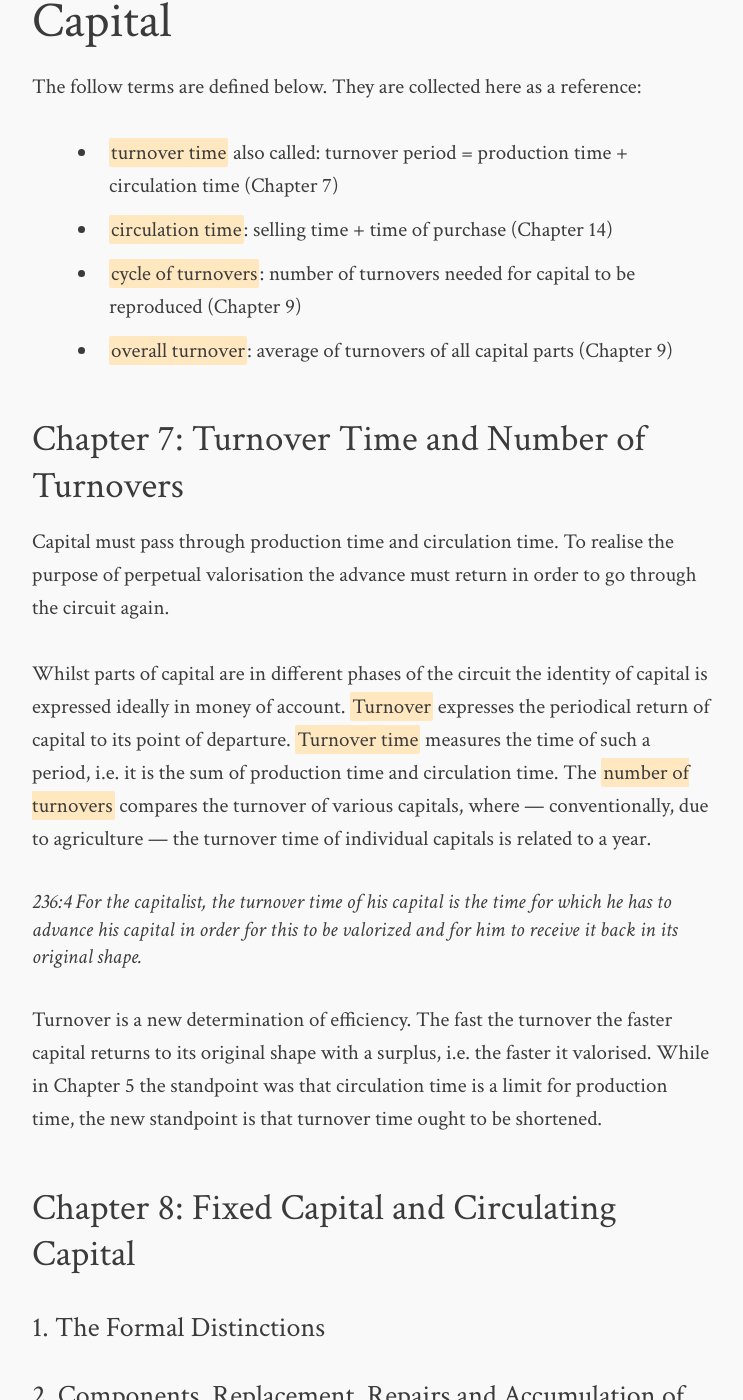
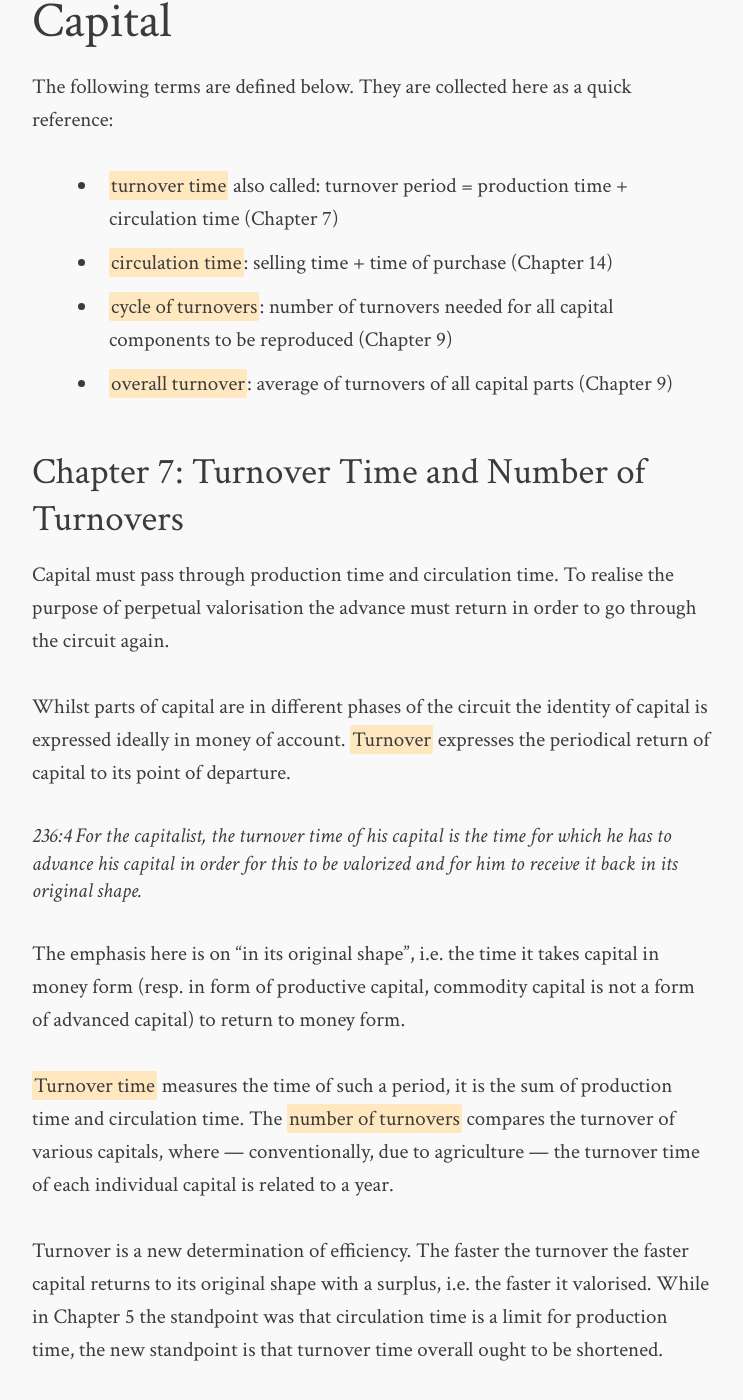
Before and after one commit to readingcapital/readingcapital.github.io, a Jekyll site: the page built from volume-2/index.md, in a window 1280 px wide and 1400 px high, scrolled down 2251 px. Shown: the whole window, without its empty margins (268-1011 px from the left). Built offline with Jekyll 4.4.1, drawn with Linux system fonts in a browser that asks for light colours; comment, search, counter and statistics services are not loaded.

Commit message:
revised chapter 7 to emphasise form over amount.

```diff
--- a/volume-2/index.md
+++ b/volume-2/index.md
@@ -55,38 +55,44 @@ layout: page
 
 ## Part Two: The Turnover of Capital ##
 
-The follow terms are defined below. They are collected here as a reference:
+The following terms are defined below. They are collected here as a quick
+reference:
 
  * *turnover time* also called: turnover period = production time + circulation
    time (Chapter 7)
  * *circulation time*: selling time + time of purchase (Chapter 14)
- * *cycle of turnovers*: number of turnovers needed for capital to be
-   reproduced (Chapter 9)
+ * *cycle of turnovers*: number of turnovers needed for all capital components
+   to be reproduced (Chapter 9)
  * *overall turnover*: average of turnovers of all capital parts (Chapter 9)
 
 ### Chapter 7: Turnover Time and Number of Turnovers ###
 
-Capital must pass through production time and circulation time. To realise
-the purpose of perpetual valorisation the advance must return in order to go
-through the circuit again.
+Capital must pass through production time and circulation time. To realise the
+purpose of perpetual valorisation the advance must return in order to go through
+the circuit again.
 
 Whilst parts of capital are in different phases of the circuit the identity of
 capital is expressed ideally in money of account. *Turnover* expresses the
-periodical return of capital to its point of departure. *Turnover time* measures
-the time of such a period, i.e. it is the sum of production time and circulation
-time. The *number of turnovers* compares the turnover of various capitals, where
-— conventionally, due to agriculture — the turnover time of individual capitals
-is related to a year.
+periodical return of capital to its point of departure.
 
 > 236:4 For the capitalist, the turnover time of his capital is the time for
 > which he has to advance his capital in order for this to be valorized and for
 > him to receive it back in its original shape.
 
-Turnover is a new determination of efficiency. The fast the turnover the faster
-capital returns to its original shape with a surplus, i.e. the faster it
+The emphasis here is on "in its original shape", i.e. the time it takes capital
+in money form (resp. in form of productive capital, commodity capital is not a
+form of advanced capital) to return to money form.
+
+*Turnover time* measures the time of such a period, it is the sum of production
+time and circulation time. The *number of turnovers* compares the turnover of
+various capitals, where — conventionally, due to agriculture — the turnover time
+of each individual capital is related to a year.
+
+Turnover is a new determination of efficiency. The faster the turnover the
+faster capital returns to its original shape with a surplus, i.e. the faster it
 valorised. While in Chapter 5 the standpoint was that circulation time is a
-limit for production time, the new standpoint is that turnover time ought to be
-shortened.
+limit for production time, the new standpoint is that turnover time overall
+ought to be shortened.
 
 ### Chapter 8: Fixed Capital and Circulating Capital ###
 
```
